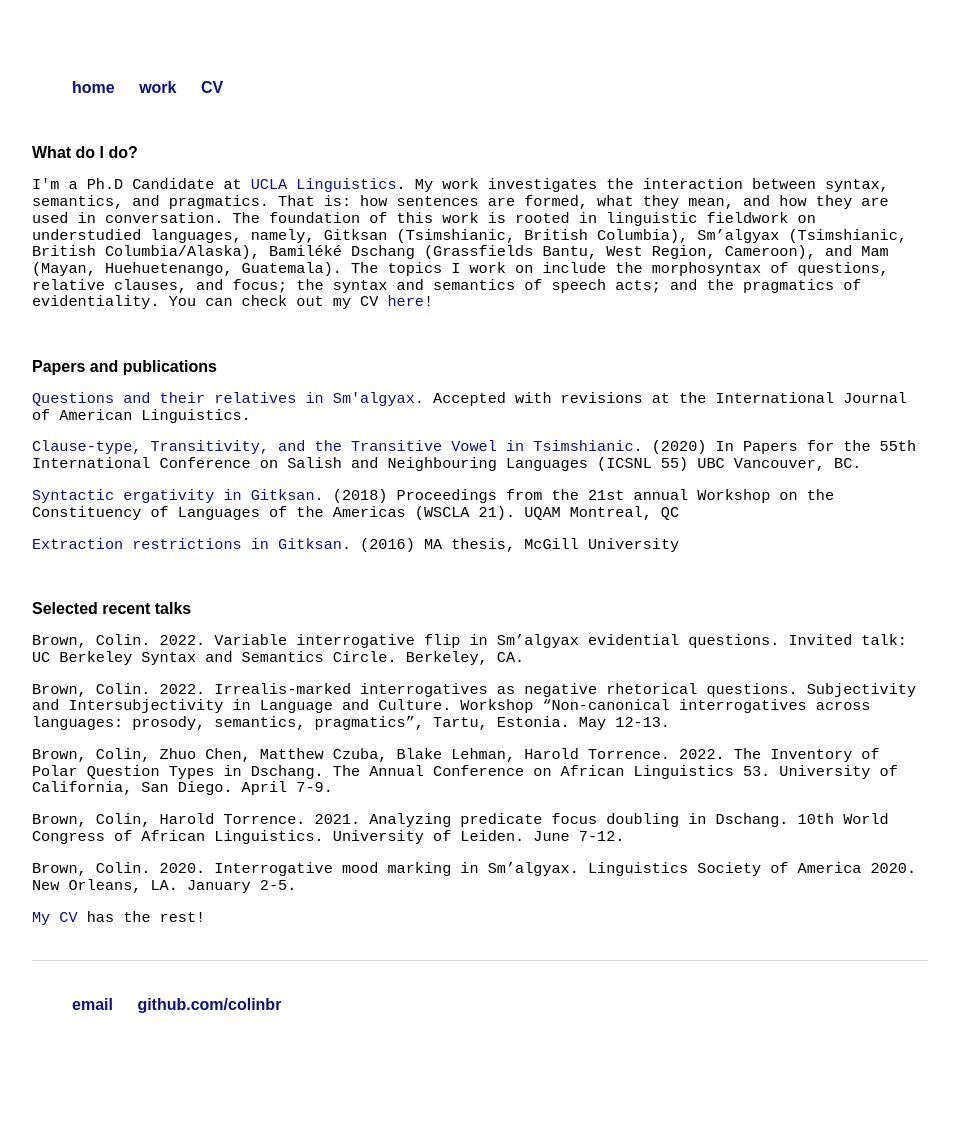
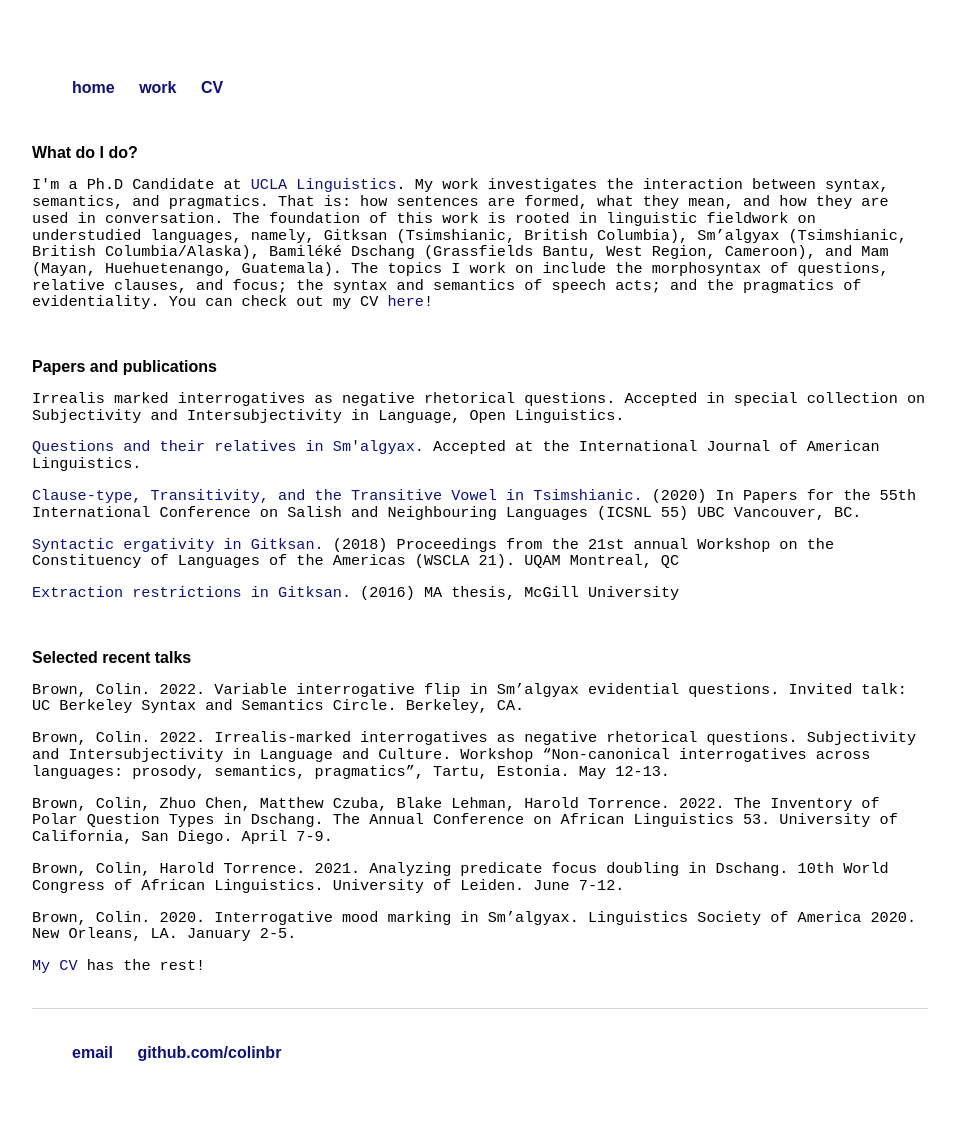
Before and after one commit to colinbr/OLD-colinbr.github.io, a Jekyll site: the page built from research/index.html, in a window 1280 px wide. Shown: the whole page, without its empty margins (160-1119 px from the left). Built offline with Jekyll 4.4.1, drawn with Linux system fonts in a browser that asks for light colours; some web fonts are replaced; before the commit the page ends 1074 px from its top, so only the background shows below that.

Commit message:
Update index.html

```diff
--- a/research/index.html
+++ b/research/index.html
@@ -16,7 +16,8 @@ cyclops: passive
 	<br>
 
 	<h2>Papers and publications</h2>
-	<p><a href="https://lingbuzz.net/lingbuzz/007015">Questions and their relatives in Sm'algyax.</a> Accepted with revisions at the International Journal of American Linguistics.</p>
+	<p>Irrealis marked interrogatives as negative rhetorical questions. Accepted in special collection on Subjectivity and Intersubjectivity in Language, Open Linguistics.</p>
+	<p><a href="https://lingbuzz.net/lingbuzz/007015">Questions and their relatives in Sm'algyax.</a> Accepted at the International Journal of American Linguistics.</p>
 	<p><a href="http://lingpapers.sites.olt.ubc.ca/files/2020/07/02_ICSNL55_Brown_Forbes_Schwan_final.pdf">Clause-type, Transitivity, and the Transitive Vowel in Tsimshianic.</a> (2020)  In Papers for the 55th International Conference on Salish and Neighbouring Languages (ICSNL 55) UBC Vancouver, BC.</p>
 	<p><a href="https://lingpapers.sites.olt.ubc.ca/files/2018/01/WSCLA21-06-Brown.pdf">Syntactic ergativity in Gitksan.</a> (2018) Proceedings from the 21st annual Workshop on the
 Constituency of Languages of the Americas (WSCLA 21). UQAM Montreal, QC</p>
```
